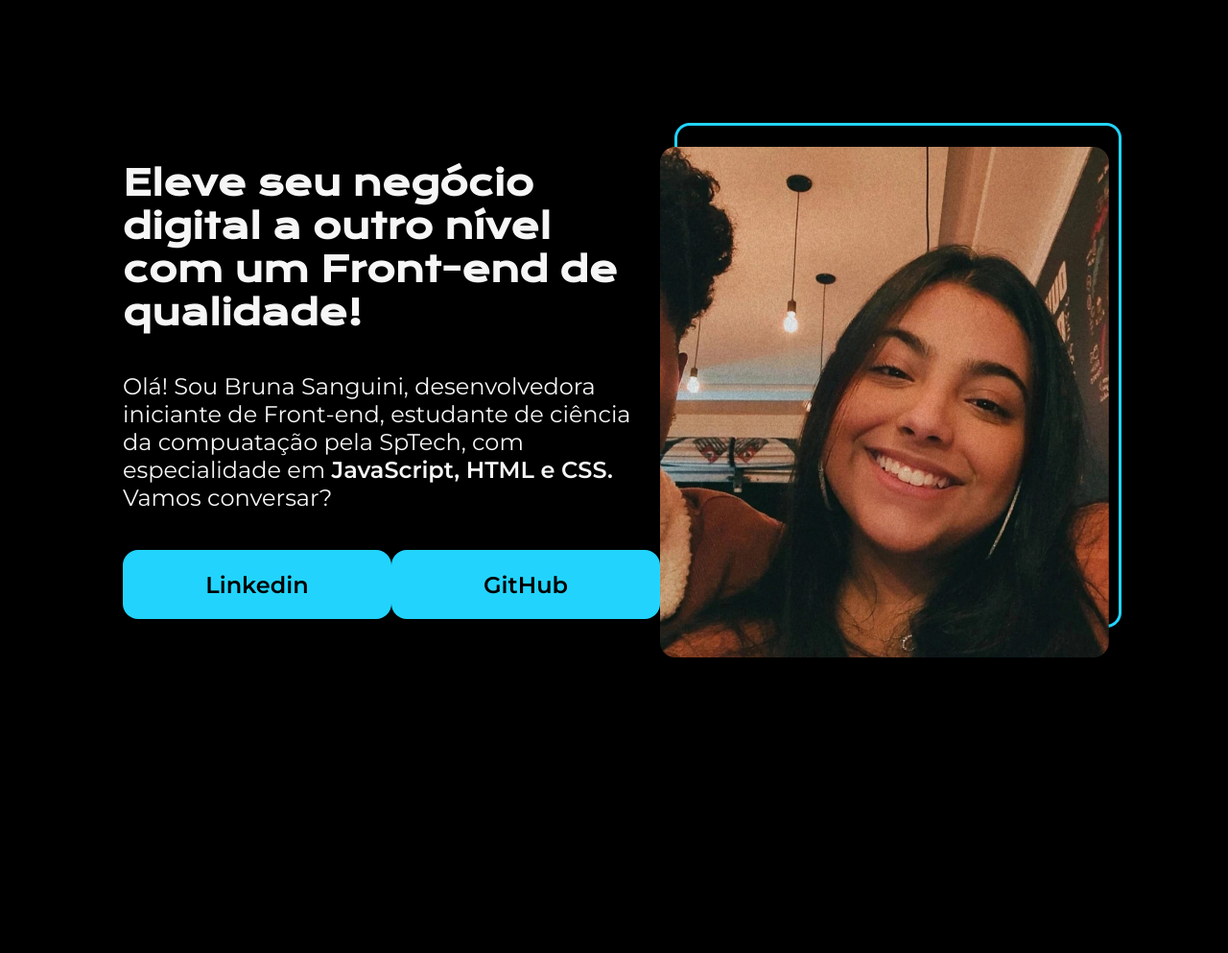
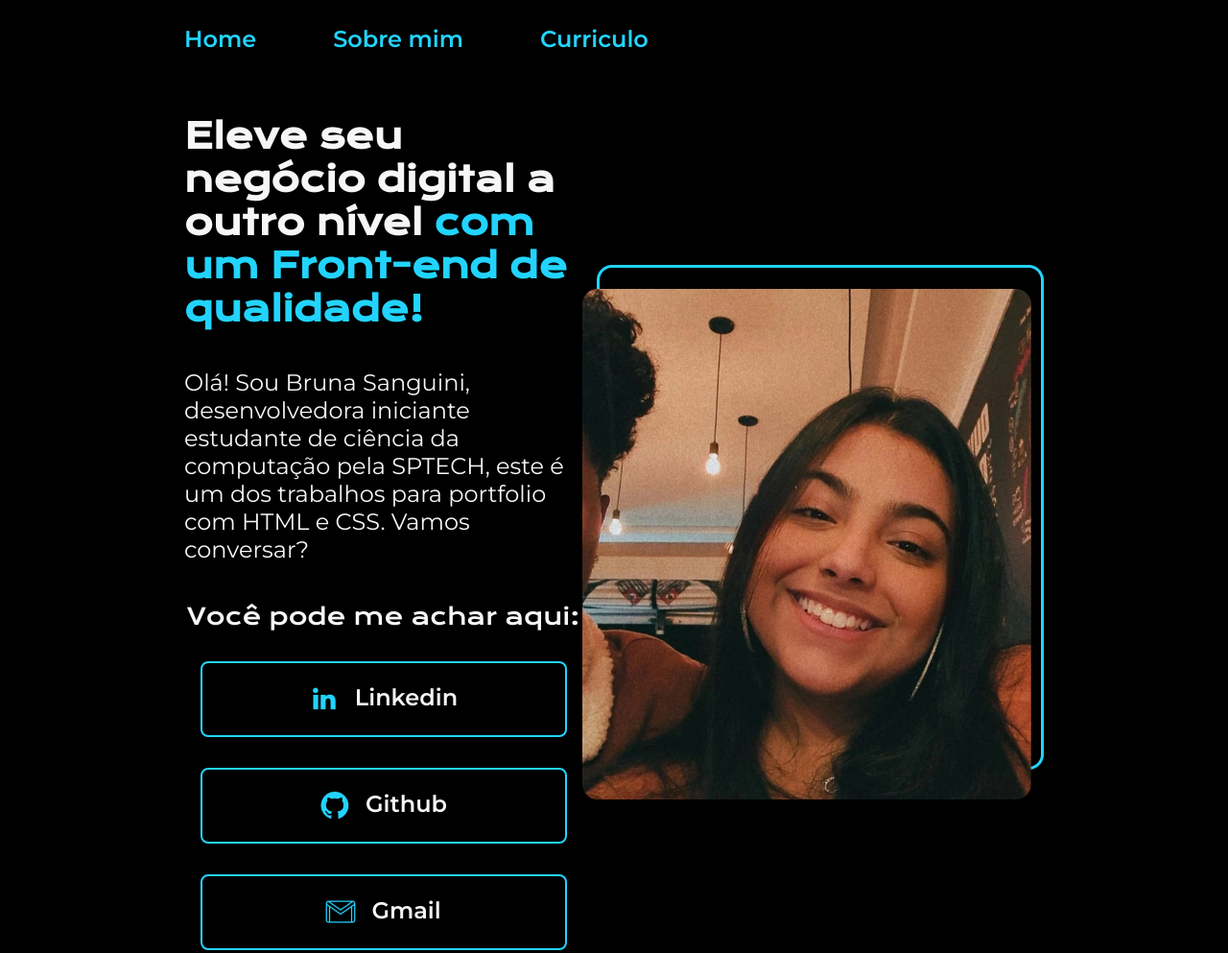
Before and after one commit to Brusanguini/Portifolio, a plain HTML site: page index.html in a window 1280 px wide. Shown: the whole page at 96% size. Before the commit the page ends 928 px from the top, so only its background shows below. Drawn offline with nearby package versions, Linux system fonts and the light colour scheme.

Commit message:
Atualização final

```diff
--- a/index.html
+++ b/index.html
@@ -1,40 +1,41 @@
 <!DOCTYPE html>
-<html lang="pt-br">
+<html lang="en">
+<head>
+    <meta charset="UTF-8">
+    <meta http-equiv="X-UA-Compatible" content="IE=edge">
+    <meta name="viewport" content="width=device-width, initial-scale=1.0">
+    <link rel="stylesheet" href="./styles/style.css">
+    <title>Portfolio</title>
 
-<head>
-    <meta charset="UTF-8" />
-    <meta http-equiv="X-UA-Compatible" content="IE=edge" />
-    <meta name="viewport" content="width=device-width, initial-scale=1.0" />
-    <title>Portifolio</title>
-    <link rel="stylesheet" href="style.css" />
 </head>
+<body>
+    <header class="cabecalho">
+        <nav class="menu">
+            <a class="menu-link" href="index.html">Home</a>
+            <a class="menu-link" href="about.html">Sobre mim</a>
+            <a class="menu-link" href="curriculo.html">Curriculo</a>
+        </nav>
+    </header>
+    <main class="apresentacao">
+        <section class="apresentacao-conteudo">
+            <h1 class="apresentacao-conteudo-titulo">Eleve seu negócio digital a outro nível <strong class="titulo-destacado">com um Front-end de qualidade!</strong></h1>
+            <p class="texto-principal">Olá! Sou Bruna Sanguini, desenvolvedora iniciante estudante de ciência da computação pela SPTECH, este é um dos trabalhos para portfolio com HTML e CSS. Vamos conversar?</p>
 
-<body>
-    <header></header>
-    <main class="apresentacao">
+            <div class="links">
+                <h2 class="links-titulo">Você pode me achar aqui:</h2>
+                <a class="link" href="https://www.linkedin.com/in/brunasanguini/">
+                    <img src="./assets/Logo linkedin.png">
+                    Linkedin</a>
+                <a class="link" href="https://github.com/Brusanguini">
+                    <img src="./assets/Logo Github.png">
+                    Github</a>
+                <a class="link" href="mailto:brunasmguedes@gmail.com">
+                    <img src="./assets/Logo Gmail.png">
+                    Gmail</a>
 
-        <section class="apresentacao__conteudo">
-
-                    <h1 class="apresentacao__conteudo__titulo">
-                        Eleve seu negócio digital a outro nível
-                        <strong>com um Front-end de qualidade!</strong>
-                    </h1>
-
-                    <p class="apresentacao__conteudo__texto">
-                        Olá! Sou Bruna Sanguini, desenvolvedora iniciante de Front-end,
-                        estudante de ciência da compuatação pela SpTech, com especialidade
-                        em
-                        <strong class="titulo-destacado">JavaScript, HTML e CSS.</strong> Vamos conversar?
-                    </p>
-
-                    <div class="apresentacao__links">
-                        <a class="apresentacao__links__link" href="https://www.linkedin.com/in/brunasanguini/">Linkedin</a>
-                        <a class="apresentacao__links__link" href="https://github.com/brusanguini">GitHub</a>
-                    </div>
+            </div>
         </section>
-        <img src="imagem.png" alt="Foto da Bruna Sanguini" />
+        <img src="./assets/Imagem.png" alt="foto de perfil">
     </main>
-    <footer></footer>
 </body>
-
 </html>
--- a/style.css
+++ /dev/null
@@ -1,59 +0,0 @@
-
-@import url('https://fonts.googleapis.com/css2?family=Krona+One&family=Montserrat:wght@400;600&display=swap');
-
-*{
-    margin: 0;
-    padding: 0;
-}
-
-body{
-    height: 100vh;
-    box-sizing: border-box;
-    background-color: #000000;
-    color: #F6F6F6;
-}
-
-.titulo-destaque{
-    color: #22D4FD;
-}
-
-.apresentacao{
-    margin: 10%;
-    display: flex;
-    align-items: center;
-    justify-content: space-between;
-}
-.apresentacao__conteudo{
-    width: 600px;
-    display: flex;
-    flex-direction: column;
-    gap: 40px;
-}
-
-.apresentacao__conteudo__titulo{
-    font-size: 36px;
-    font-family: 'Krona One', sans-serif;
-}
-
-.apresentacao__conteudo__texto{
-    font-size: 24px;
-    font-family: 'Montserrat', sans-serif;
-}
-
-.apresentacao__links{
-    display: flex;
-    justify-content: space-between;
-}
-
-.apresentacao__links__link{
-    background-color: #22D4FD;
-    width: 280px;
-    text-align: center;
-    border-radius: 16px;
-    font-size: 24px;
-    font-weight: 600;
-    padding: 21.5px 0;
-    text-decoration: none;
-    color: #000000;
-    font-family: 'Montserrat', sans-serif;
-}
--- /dev/null
+++ b/styles/style.css
@@ -0,0 +1,129 @@
+@import url('https://fonts.googleapis.com/css2?family=Krona+One&family=Montserrat:wght@400;600&display=swap');
+
+
+:root {
+    --cor-primaria: #000000;
+    --cor-secundaria: #F6F6F6;
+    --cor-terciaria: #22D4FD;
+    --cor-hover: #238399c4;
+
+    --fonte-primaria: 'Krona One', sans-serif;
+    --fonte-secundaria: 'Montserrat', sans-serif;
+}
+
+*{
+    margin: 0;
+    padding: 0;
+}
+body{
+    box-sizing: border-box; /*para garantir que as tags filho não saem da tag pai*/
+    background-color: var(--cor-primaria);
+    color: var(--cor-secundaria);
+}
+
+
+.cabecalho {
+    padding: 2% 0 0 15%;
+}
+
+.menu {
+    display: flex;
+    gap: 80px;
+}
+
+.menu-link {
+    font-family: var(--fonte-secundaria);
+    font-size: 24px;
+    font-weight: 600;
+    color: var(--cor-terciaria);
+    text-decoration: none;
+}
+.apresentacao {
+    padding: 5% 15%;
+    display: flex;
+    align-items: center;
+    justify-content: space-between;
+}
+
+.apresentacao-conteudo {
+    width: 625px;
+    display: flex;
+    flex-direction: column;
+    gap: 40px;
+}
+
+.apresentacao-conteudo-titulo {
+    font-size: 36px;
+    font-family: var(--fonte-primaria);
+}
+
+.titulo-destacado{
+    color: var(--cor-terciaria);
+}
+
+.texto-principal {
+    font-size: 24px;
+    font-family: var(--fonte-secundaria);
+}
+
+.apresentacao-conteudo-texto {
+    font-size: 18px;
+    font-family: var(--fonte-secundaria);
+}
+
+.links {
+    display: flex;
+    flex-direction: column;
+    justify-content: space-between;
+    align-items: center;
+    gap: 32px;
+}
+
+.links-titulo {
+    font-family: var(--fonte-primaria);
+    font-weight: 400;
+    font-size: 24px;
+}
+
+.link {
+    display: flex;
+    justify-content: center;
+    gap: 16px;
+
+    border: 2px solid var(--cor-terciaria);
+    border-radius: 8px;
+    width: 378px;
+    padding: 21.5px 0;
+    text-align: center;
+    text-decoration: none;
+    font-family: var(--fonte-secundaria);
+    font-weight: 600;
+    font-size: 24px;
+    color: var(--cor-secundaria);
+}
+
+.link:hover {
+    background-color: var(--cor-primaria);
+}
+
+.certificado-destacado{
+    color: var(--cor-terciaria);
+    text-decoration: none;
+}
+
+.certificado-destacado:hover {
+    color: var(--cor-hover);
+}
+
+.topicos {
+    display: flex;
+    gap: 80px;
+
+}
+
+.conteudo-curriculo {
+    width: 625px;
+    display: flex;
+    flex-direction: column;
+    gap: 20px;
+}
```
Also changed, not shown: about.html (added, +32 -0 lines), curriculo.html (added, +71 -0 lines), assets/Imagem.png (renamed from Imagem.png), assets/Logo Github.png (added), assets/Logo Gmail.png (added), assets/Logo linkedin.png (added), 1 other file.
